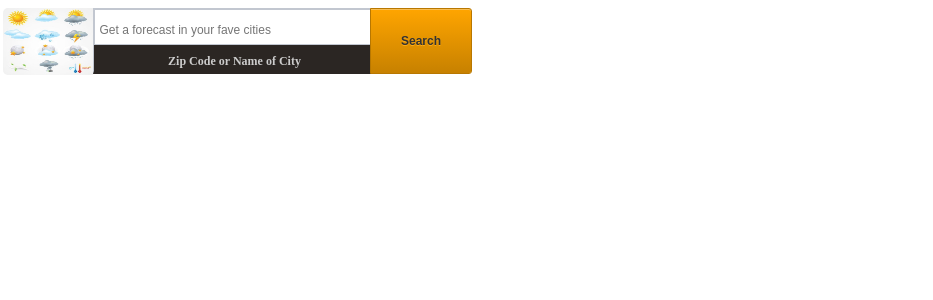
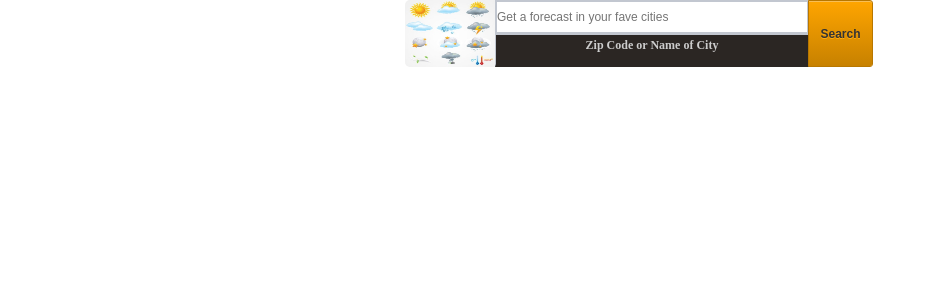
Before and after one commit to vcobar/weather-status, a React (Create React App) app: page / in a window 1280 px wide. Shown: the top 300 px of the page, without its empty margins (0-933 px from the left). Built offline with nearby package versions, Linux system fonts and the light colour scheme.

Commit message:
focus design  on devices < 480

```diff
--- a/css/styles.sass
+++ b/css/styles.sass
@@ -1,35 +1,38 @@
 @import "bourbon/bourbon"
+
+body
+  @include padding(0)
+  @include margin(0)
+  text-align: center
 
 #root
   @include size(479px auto)
   @include padding(0)
   @include margin(0)
+  text-align: center
+  display: inline-block
 
 .searchBar
-  @include size(310px auto)
-  @include margin(0 auto)
+  display: inline-block
+
+.searchBar form
+  @include size(380px auto)
+  float: left
 
 .weatherLogo
   @include size(90px 67px)
-  @include position(absolute, 8px null null 3px)
   @include border-left-radius(5px)
-
-.searchButton
-  @include button(simple, orange)
-  @include position(absolute, 8px null null 370px)
-  @include padding(25px 30px)
-  @include border-left-radius(0)
-  font-size: 12px
+  float: left
 
 // floating labels
 .fieldContainer
-  @include size(270px 60px)
-  @include position(relative)
+  @include size(313px 60px)
+  float: left
 
 .field
-  @include padding(5px)
+  @include padding(0)
   @include margin(0)
-  @include size(100% 30px)
+  @include size(310px 30px)
   @include border-color(#c2c7d0)
   @include border-style(solid)
   @include border-width(normal null normal normal)
@@ -43,13 +46,12 @@ input:required:invalid
   box-shadow: none
 
 .floating-label
-  @include position(absolute, 36px null null 0)
   @include margin(0)
-  @include padding(6px 6px null)
+  @include padding(0)
   @include background(#2B2623)
   @include border-style(solid)
   @include transition(0.2s ease-in-out)
-  @include size(100% auto)
+  @include size(312px 29px)
   border-bottom-color: #2B2623
   border-bottom-width: medium
   border-top-width: thin
@@ -64,13 +66,16 @@ input:required:invalid
   text-align: center
   color: #ccc
   opacity: 1
+  display: block
 
 .field:focus + .floating-label
   @include background(#0B0500)
-  // @include border-color(#c2c7d0)
   color: #ECA163
 
-.field:valid + .floating-label,
-  // @include background(#FFD5B5)
-
-@media only screen and (min-width: 480px)
+.searchButton
+  @include button(simple, orange)
+  @include padding(25px 10px)
+  @include border-left-radius(0)
+  @include size(65px 67px)
+  font-size: 12px
+  float: left
--- a/public/css/styles.css
+++ b/public/css/styles.css
@@ -1,22 +1,86 @@
+body {
+  padding: 0;
+  margin: 0;
+  text-align: center; }
+
 #root {
   height: auto;
   width: 479px;
   padding: 0;
-  margin: 0; }
+  margin: 0;
+  text-align: center;
+  display: inline-block; }
 
 .searchBar {
+  display: inline-block; }
+
+.searchBar form {
   height: auto;
-  width: 310px;
-  margin: 0 auto; }
+  width: 380px;
+  float: left; }
 
 .weatherLogo {
   height: 67px;
   width: 90px;
-  position: absolute;
-  top: 8px;
-  left: 3px;
   border-bottom-left-radius: 5px;
-  border-top-left-radius: 5px; }
+  border-top-left-radius: 5px;
+  float: left; }
+
+.fieldContainer {
+  height: 60px;
+  width: 313px;
+  float: left; }
+
+.field {
+  padding: 0;
+  margin: 0;
+  height: 30px;
+  width: 310px;
+  border-color: #c2c7d0;
+  border-style: solid;
+  border-top-width: normal;
+  border-bottom-width: normal;
+  border-left-width: normal;
+  line-height: 20px;
+  font-size: 12px;
+  display: inline-block; }
+
+.field:focus,
+input:required:invalid {
+  outline: 0;
+  box-shadow: none; }
+
+.floating-label {
+  margin: 0;
+  padding: 0;
+  background: #2B2623;
+  background: #2B2623;
+  border-style: solid;
+  -webkit-transition: 0.2s ease-in-out;
+  -moz-transition: 0.2s ease-in-out;
+  transition: 0.2s ease-in-out;
+  height: 29px;
+  width: 312px;
+  border-bottom-color: #2B2623;
+  border-bottom-width: medium;
+  border-top-width: thin;
+  border-top-color: #c2c7d0;
+  border-left-width: thin;
+  border-left-color: #c2c7d0;
+  border-right-width: thin;
+  border-right-color: #c2c7d0;
+  line-height: 20px;
+  font-size: 12px;
+  font-weight: bold;
+  text-align: center;
+  color: #ccc;
+  opacity: 1;
+  display: block; }
+
+.field:focus + .floating-label {
+  background: #0B0500;
+  background: #0B0500;
+  color: #ECA163; }
 
 .searchButton {
   border: 1px solid #b87700;
@@ -33,13 +97,13 @@
   text-decoration: none;
   text-shadow: 0 1px 0 #ffac14;
   background-clip: padding-box;
-  position: absolute;
-  top: 8px;
-  left: 370px;
-  padding: 25px 30px;
+  padding: 25px 10px;
   border-bottom-left-radius: 0;
   border-top-left-radius: 0;
-  font-size: 12px; }
+  height: 67px;
+  width: 65px;
+  font-size: 12px;
+  float: left; }
   .searchButton:hover:not(:disabled) {
     background-color: #e19305;
     background-image: -webkit-linear-gradient(#e19305, #b87700);
@@ -53,64 +117,4 @@
     cursor: not-allowed;
     opacity: 0.5; }
 
-.fieldContainer {
-  height: 60px;
-  width: 270px;
-  position: relative; }
-
-.field {
-  padding: 5px;
-  margin: 0;
-  height: 30px;
-  width: 100%;
-  border-color: #c2c7d0;
-  border-style: solid;
-  border-top-width: normal;
-  border-bottom-width: normal;
-  border-left-width: normal;
-  line-height: 20px;
-  font-size: 12px;
-  display: inline-block; }
-
-.field:focus,
-input:required:invalid {
-  outline: 0;
-  box-shadow: none; }
-
-.floating-label {
-  position: absolute;
-  top: 36px;
-  left: 0;
-  margin: 0;
-  padding-top: 6px;
-  padding-right: 6px;
-  padding-left: 6px;
-  background: #2B2623;
-  background: #2B2623;
-  border-style: solid;
-  -webkit-transition: 0.2s ease-in-out;
-  -moz-transition: 0.2s ease-in-out;
-  transition: 0.2s ease-in-out;
-  height: auto;
-  width: 100%;
-  border-bottom-color: #2B2623;
-  border-bottom-width: medium;
-  border-top-width: thin;
-  border-top-color: #c2c7d0;
-  border-left-width: thin;
-  border-left-color: #c2c7d0;
-  border-right-width: thin;
-  border-right-color: #c2c7d0;
-  line-height: 20px;
-  font-size: 12px;
-  font-weight: bold;
-  text-align: center;
-  color: #ccc;
-  opacity: 1; }
-
-.field:focus + .floating-label {
-  background: #0B0500;
-  background: #0B0500;
-  color: #ECA163; }
-
 /*# sourceMappingURL=styles.css.map */
```
Also changed, not shown: 2 other files (tests, documents, lock files or other folders).
